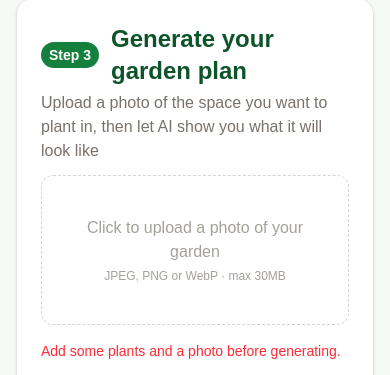
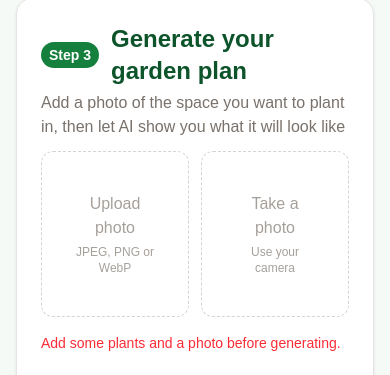
Before and after one commit to GreenYellowLight/GardenPlanner, a Next.js app: page / in a window 390 px wide. Shown: the part 2558-2933 px from the top of the page. Built offline with nearby package versions, Linux system fonts and the light colour scheme; no server answers; a web font is replaced by a local one.

Commit message:
allow phone users to take a photo

```diff
--- a/app/ui/GeneratePlan.tsx
+++ b/app/ui/GeneratePlan.tsx
@@ -75,6 +75,17 @@ export default function GeneratePlan({ selected }: Props) {
     }
   }
 
+  function handleFileChange(e: React.ChangeEvent<HTMLInputElement>) {
+    const file = e.target.files?.[0] ?? null
+    if (file && file.size > MAX_PHOTO_BYTES) {
+      setError(`Photo is too large (max ${MAX_PHOTO_MB}MB).`)
+      setPhoto(null)
+    } else {
+      setError(null)
+      setPhoto(file)
+    }
+  }
+
   const canGenerate = !generating && !!photo && selected.length > 0 && !generatedImage
 
   const hint =
@@ -86,44 +97,39 @@ export default function GeneratePlan({ selected }: Props) {
   return (
     <div>
       <SectionHeader step={3}>Generate your garden plan</SectionHeader>
-      <Description>Upload a photo of the space you want to plant in, then let AI show you what it will look like</Description>
+      <Description>Add a photo of the space you want to plant in, then let AI show you what it will look like</Description>
 
-      <label className={`block dotted-outline-text  p-8 text-center cursor-pointer transition-colors ${
-        photo ? 'border-green-400 bg-green-50' : 'border-stone-300 hover:border-green-400 hover:bg-green-50'
-      }`}>
       {photo ? (
+        <label className="block dotted-outline-text p-8 text-center cursor-pointer transition-colors border-green-400 bg-green-50">
           <p className="text-green-700 font-medium">{photo.name} – click to change</p>
+          <input className="hidden" type="file" accept="image/*" onChange={handleFileChange} />
+        </label>
       ) : (
-          <>
-            <p className="text-stone-400 font-medium">Click to upload a photo of your garden</p>
-            <p className="text-xs text-stone-400 mt-1">JPEG, PNG or WebP · max {MAX_PHOTO_MB}MB</p>
-          </>
+        <div className="grid grid-cols-2 md:grid-cols-1 gap-3">
+          <label className="block dotted-outline-text p-8 text-center cursor-pointer transition-colors border-stone-300 hover:border-green-400 hover:bg-green-50">
+            <p className="text-stone-400 font-medium">Upload photo</p>
+            <p className="text-xs text-stone-400 mt-1">JPEG, PNG or WebP</p>
+            <input className="hidden" type="file" accept="image/*" onChange={handleFileChange} />
+          </label>
+          <label className="md:hidden block dotted-outline-text p-8 text-center cursor-pointer transition-colors border-stone-300 hover:border-green-400 hover:bg-green-50">
+            <p className="text-stone-400 font-medium">Take a photo</p>
+            <p className="text-xs text-stone-400 mt-1">Use your camera</p>
+            <input className="hidden" type="file" accept="image/*" capture="environment" onChange={handleFileChange} />
+          </label>
+        </div>
       )}
-        <input
-          className="hidden"
-          type="file"
-          accept="image/*"
-          onChange={(e) => {
-            const file = e.target.files?.[0] ?? null
-            if (file && file.size > MAX_PHOTO_BYTES) {
-              setError(`Photo is too large (max ${MAX_PHOTO_MB}MB).`)
-              setPhoto(null)
-            } else {
-              setError(null)
-              setPhoto(file)
-            }
-          }}
-        />
-      </label>
 
       {photo && photoUrl && (
         <div className="mt-4">
           <p className="text-xs text-stone-400 mb-2 uppercase tracking-wide font-medium">Preview</p>
+          <div className="relative w-full max-h-72 aspect-video">
             <Image
               src={photoUrl}
               alt="preview"
-            className="w-full max-h-72 object-cover rounded-xl border border-stone-200 shadow-sm"
+              fill
+              className="object-cover rounded-xl border border-stone-200 shadow-sm"
             />
+          </div>
         </div>
       )}
 
```
Lines whose indentation alone changed are shown as unchanged.
